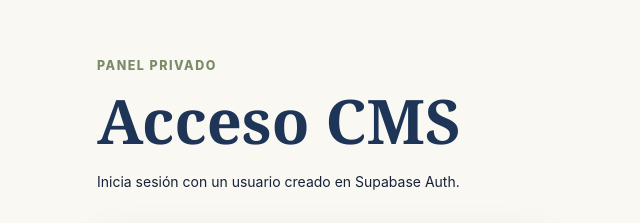
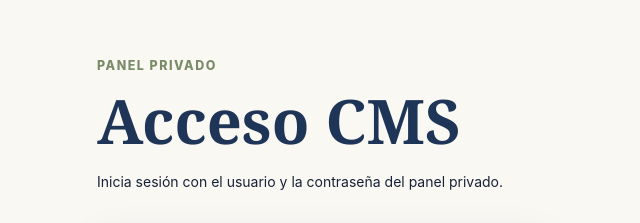
Before and after one commit to Jportillag72/emaus, a Next.js app in the folder emaus-asturias-web-vercel/: page /admin/login in a window 1280 px wide. Shown: the part 110-333 px from the top of the page, without its empty margins (319-959 px from the left). Built offline with nearby package versions, Linux system fonts and the light colour scheme; no server answers.

Commit message:
Actualizar texto de acceso admin

```diff
--- a/emaus-asturias-web-vercel/app/admin/login/page.tsx
+++ b/emaus-asturias-web-vercel/app/admin/login/page.tsx
@@ -16,7 +16,7 @@ export default function AdminLoginPage() {
         <p className="eyebrow">Panel privado</p>
         <h1 className="page-title mt-3">Acceso CMS</h1>
         <p className="mt-4 text-sm leading-7 text-ink/68">
-          Inicia sesión con un usuario creado en Supabase Auth.
+          Inicia sesión con el usuario y la contraseña del panel privado.
         </p>
         <div className="mt-7">
           <AdminLoginForm />
```
